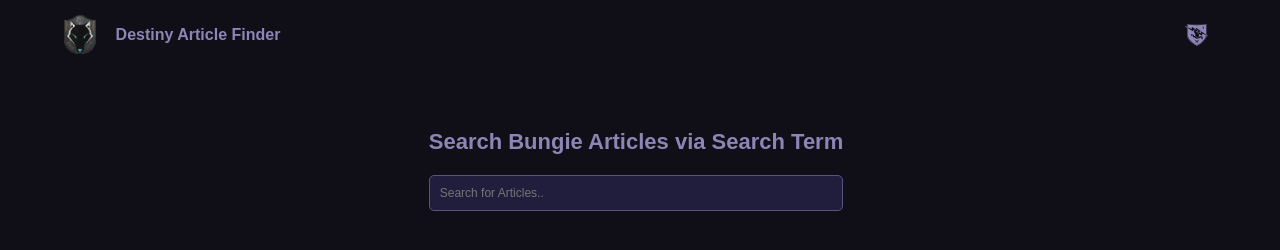
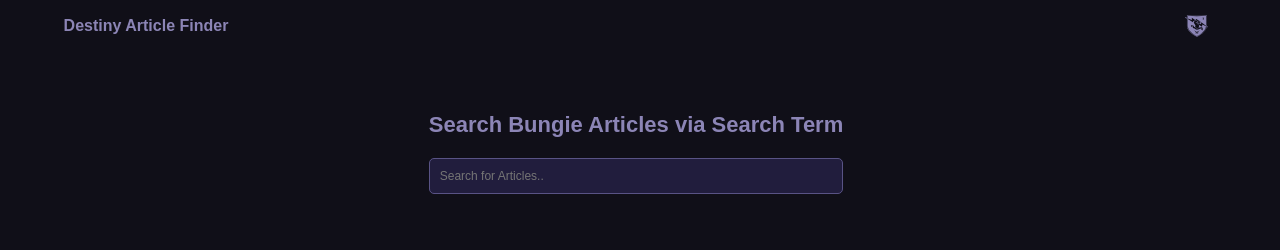
Before and after one commit to dev-brendanprice/DestinyArticleFinder, a website built with Vite: page client/src/index.html in a window 1280 px wide. Built offline with nearby package versions, Linux system fonts and the light colour scheme.

Commit message:
clean up for merge

```diff
--- a/client/src/index.html
+++ b/client/src/index.html
@@ -18,7 +18,7 @@
     <div>
         <div id="headerContainer">
             <div id="logoContainer">
-                <img id="logoIcon" src="./assets/archie.png"><div>Destiny Article Finder</div>
+                <div>Destiny Article Finder</div>
             </div>
             <div id="headSearchBarContainer">
                 <input id="headSearchBar" type="text" placeholder="Search for Articles..">
--- a/package.json
+++ b/package.json
@@ -4,6 +4,7 @@
   "description": "",
   "main": "main.js",
   "scripts": {
+    "dev": "node ./server/main.js",
     "build": "npx snowpack build"
   },
   "keywords": [],
--- a/server/package.json
+++ b/server/package.json
@@ -6,9 +6,6 @@
   "keywords": [],
   "author": "",
   "license": "ISC",
-  "scripts": {
-    "start": "node main.js"
-  },
   "dependencies": {
     "dotenv": "^16.4.7",
     "express": "^4.21.2",
```
Also changed, not shown: client/src/assets/archie.png (deleted), client/src/assets/favicon.ico (deleted).
